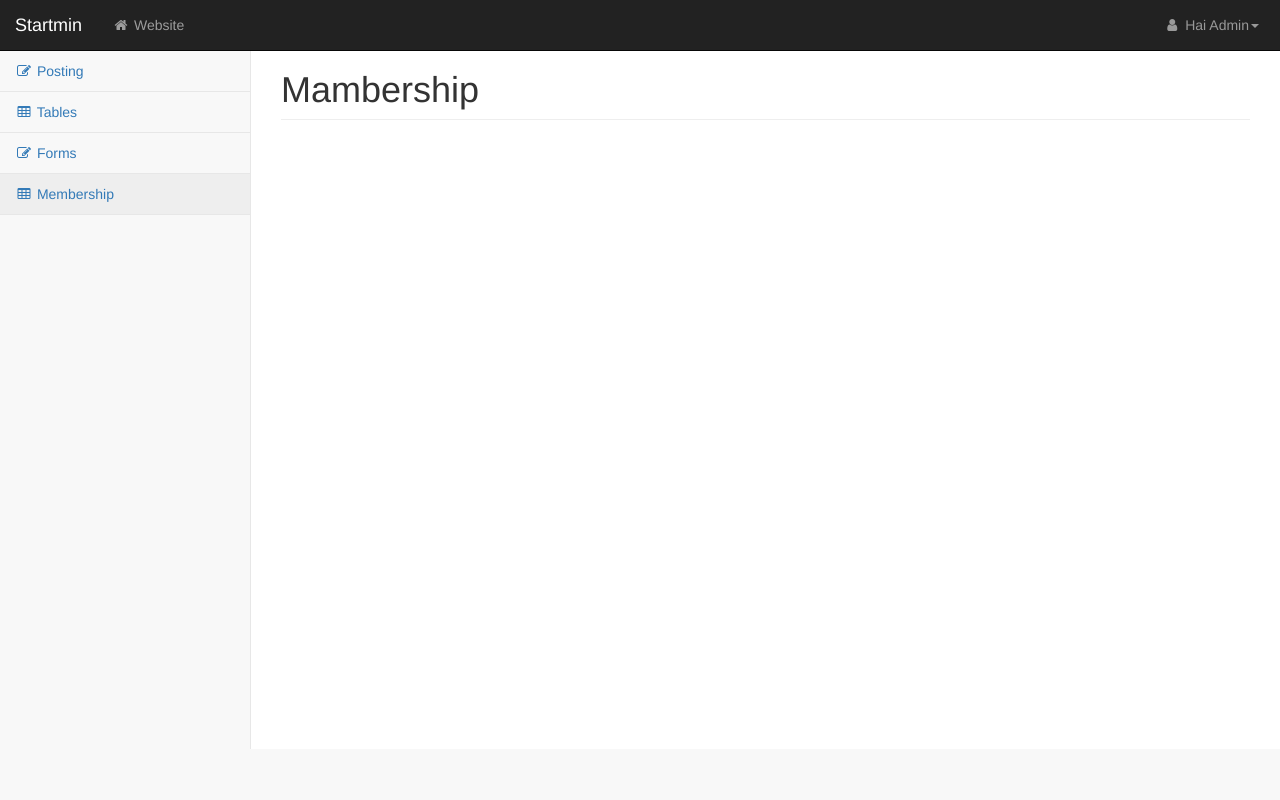
After one commit to rikyardi/PHP_NewsWeb, a PHP site: page /membership.php in a window 1280 px wide. The commit adds this page. Run offline with PHP 8.4, Linux system fonts and the light colour scheme; some libraries are stand-ins or nearby versions.

Commit message:
tambah membership without file database

```diff
--- /dev/null
+++ b/membership.php
@@ -0,0 +1,28 @@
+<!DOCTYPE html>
+<html lang="en">
+    <head>
+        <meta charset="utf-8">
+        <meta http-equiv="X-UA-Compatible" content="IE=edge">
+        <meta name="viewport" content="width=device-width, initial-scale=1">
+        <meta name="description" content="">
+        <meta name="author" content="">
+
+        <title>Halaman Data Admin</title>
+        <?php include('resources.php')?>
+    </head>
+    <body>
+
+        <div id="wrapper">
+
+            <!-- Navigation -->
+            <?php include('navigasi.php') ?>
+
+            <div id="page-wrapper">
+                <div class="container-fluid">
+                    <div class="row">
+                        <div class="col-lg-12">
+                            <h1 class="page-header">Mambership</h1>
+                        </div>
+                    </div>
+                    </body>
+                    </html>
--- a/navigasi.php
+++ b/navigasi.php
@@ -37,6 +37,9 @@
                             <li>
                                 <a href="forms.php"><i class="fa fa-edit fa-fw"></i> Forms</a>
                             </li>
+                            <li>
+                                <a href="membership.php"><i class="fa fa-table fa-fw"></i> Membership</a>
+                            </li>
                         </ul>
                     </div>
                 </div>
```
